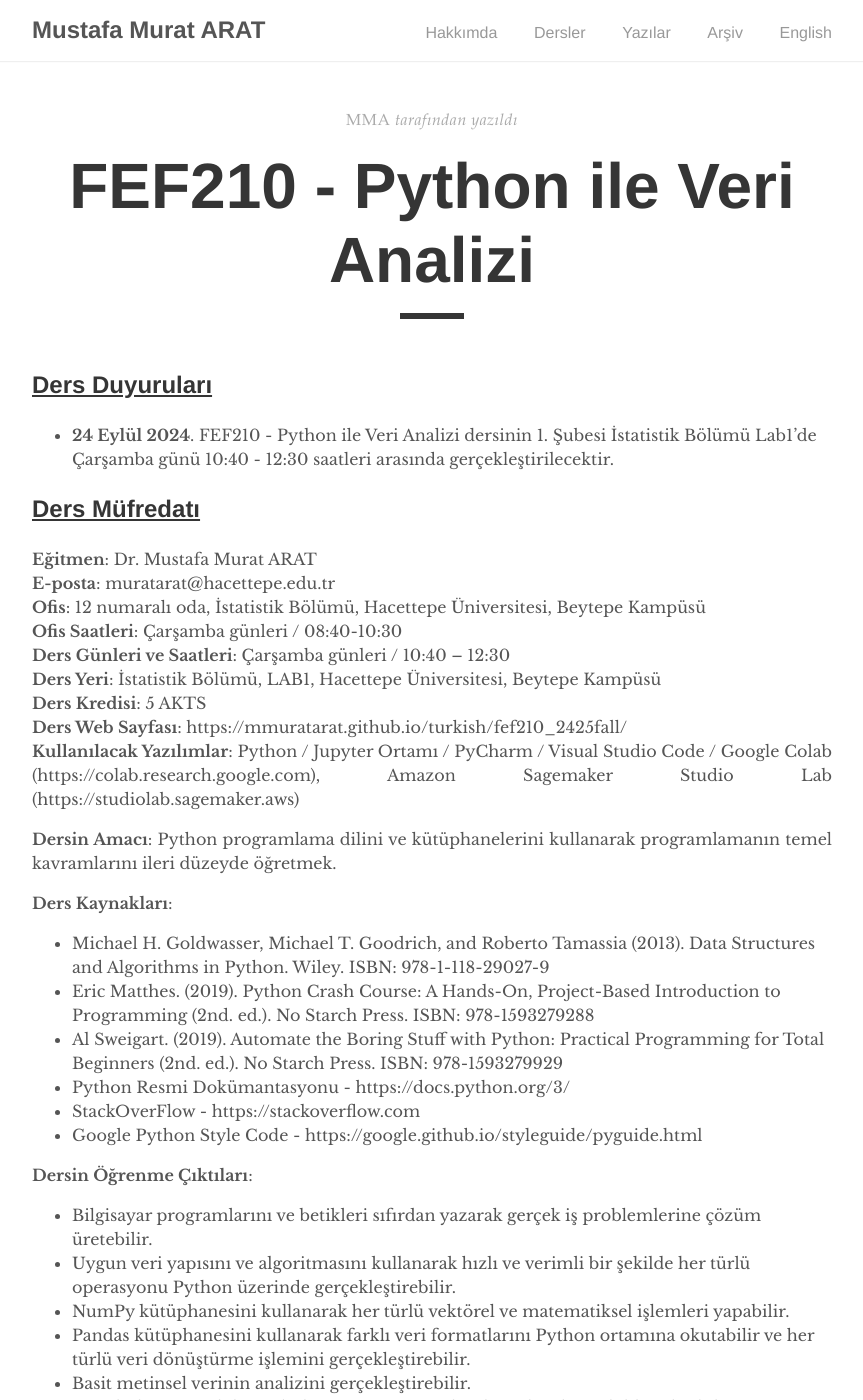
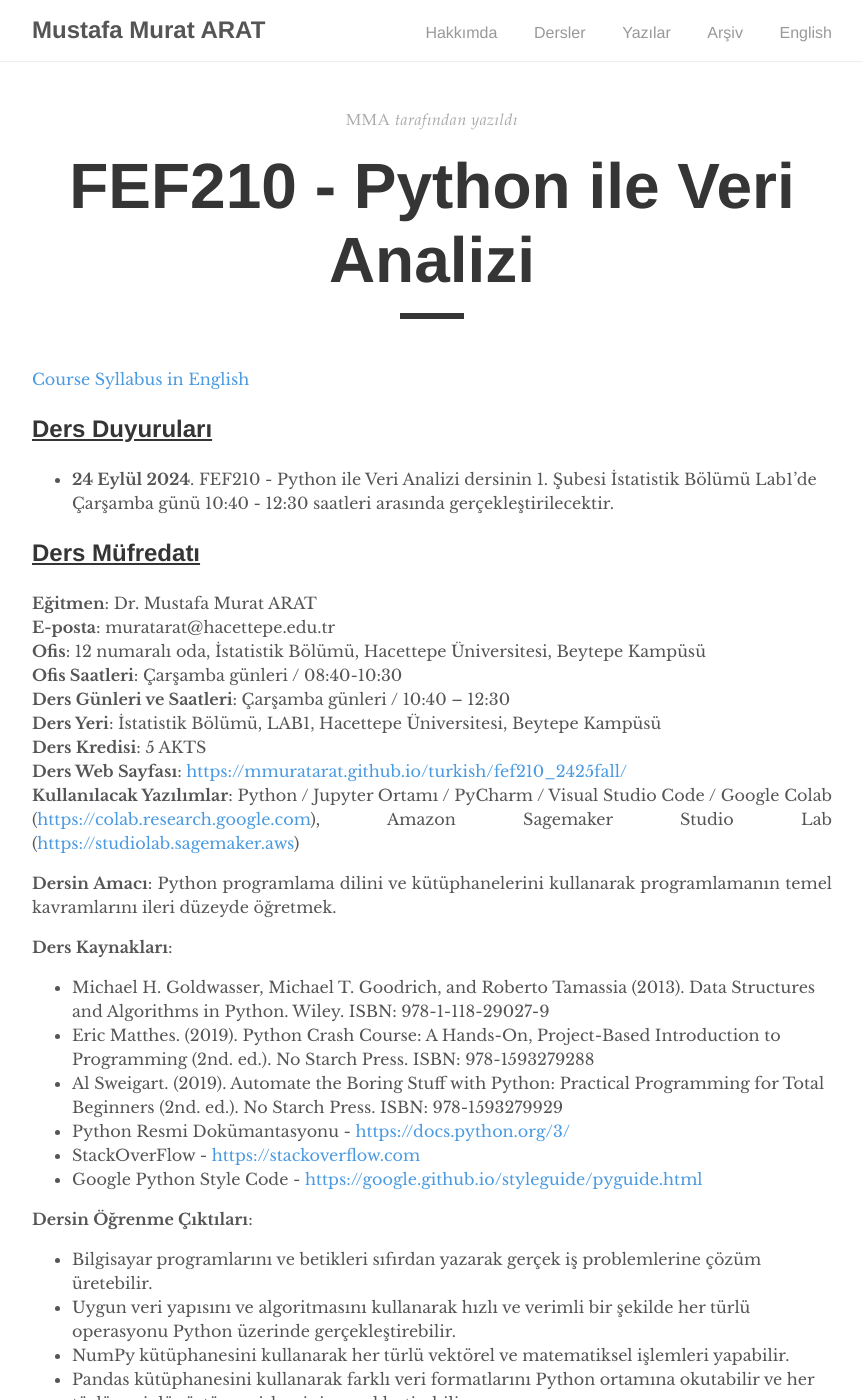
Before and after one commit to mmuratarat/turkish, a Jekyll site: the page built from _pages/fef210_2425fall.md, in a window 1280 px wide and 1400 px high. Shown: the whole window, without its empty margins (208-1071 px from the left). Built offline with Jekyll 4.4.1, drawn with Linux system fonts in a browser that asks for light colours; nearby versions of some CDN libraries; comment, search, counter and statistics services are not loaded; some of the changed lines change nothing that is shown.

Commit message:
Update fef210_2425fall.md

```diff
--- a/_pages/fef210_2425fall.md
+++ b/_pages/fef210_2425fall.md
@@ -6,6 +6,8 @@ social: true
 comments: false
 permalink: /fef210_2425fall/
 ---
+
+[Course Syllabus in English](https://mmuratarat.github.io/turkish/files/fef210_2425fall_syllabus.pdf){:target="_blank"}
 
 ## <u>Ders Duyuruları</u>
 - **24 Eylül 2024**. FEF210 - Python ile Veri Analizi dersinin 1. Şubesi İstatistik Bölümü Lab1'de Çarşamba günü 10:40 - 12:30 saatleri arasında gerçekleştirilecektir.
@@ -19,8 +21,8 @@ permalink: /fef210_2425fall/
 **Ders Günleri ve Saatleri**: Çarşamba günleri / 10:40 – 12:30  \
 **Ders Yeri**: İstatistik Bölümü, LAB1, Hacettepe Üniversitesi, Beytepe Kampüsü  \
 **Ders Kredisi**: 5 AKTS  \
-**Ders Web Sayfası**: https://mmuratarat.github.io/turkish/fef210_2425fall/  \
-**Kullanılacak Yazılımlar**: Python / Jupyter Ortamı / PyCharm / Visual Studio Code / Google Colab (https://colab.research.google.com), Amazon Sagemaker Studio Lab (https://studiolab.sagemaker.aws)
+**Ders Web Sayfası**: [https://mmuratarat.github.io/turkish/fef210_2425fall/](https://mmuratarat.github.io/turkish/fef210_2425fall/){:target="_blank"}  \
+**Kullanılacak Yazılımlar**: Python / Jupyter Ortamı / PyCharm / Visual Studio Code / Google Colab ([https://colab.research.google.com](https://colab.research.google.com){:target="_blank"}), Amazon Sagemaker Studio Lab ([https://studiolab.sagemaker.aws](https://studiolab.sagemaker.aws){:target="_blank"})
 
 
 **Dersin Amacı**: Python programlama dilini ve kütüphanelerini kullanarak programlamanın temel kavramlarını ileri düzeyde öğretmek.
@@ -30,9 +32,9 @@ permalink: /fef210_2425fall/
 * Michael H. Goldwasser, Michael T. Goodrich, and Roberto Tamassia (2013). Data Structures and Algorithms in Python. Wiley. ISBN: 978-1-118-29027-9
 * Eric Matthes. (2019). Python Crash Course: A Hands-On, Project-Based Introduction to Programming (2nd. ed.).  No Starch Press. ISBN: 978-1593279288
 * Al Sweigart. (2019). Automate the Boring Stuff with Python: Practical Programming for Total Beginners (2nd. ed.).  No Starch Press. ISBN: 978-1593279929
-* Python Resmi Dokümantasyonu - https://docs.python.org/3/
-* StackOverFlow - https://stackoverflow.com
-* Google Python Style Code - https://google.github.io/styleguide/pyguide.html
+* Python Resmi Dokümantasyonu - [https://docs.python.org/3/](https://docs.python.org/3/){:target="_blank"}
+* StackOverFlow - [https://stackoverflow.com](https://stackoverflow.com){:target="_blank"}
+* Google Python Style Code - [https://google.github.io/styleguide/pyguide.html](https://google.github.io/styleguide/pyguide.html){:target="_blank"}
 
 
 **Dersin Öğrenme Çıktıları**:
```
